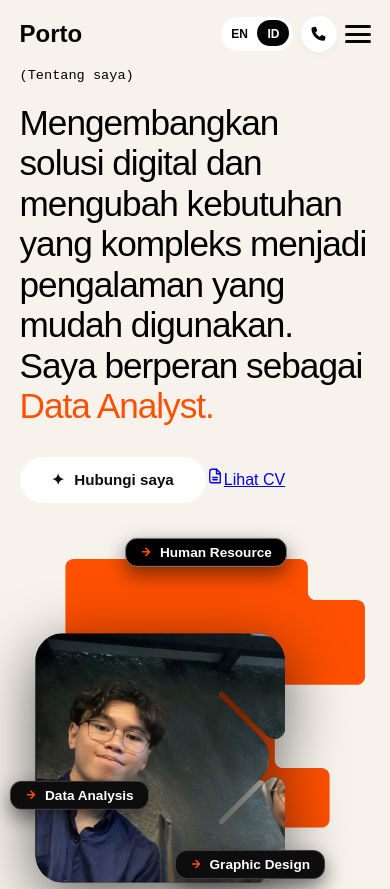
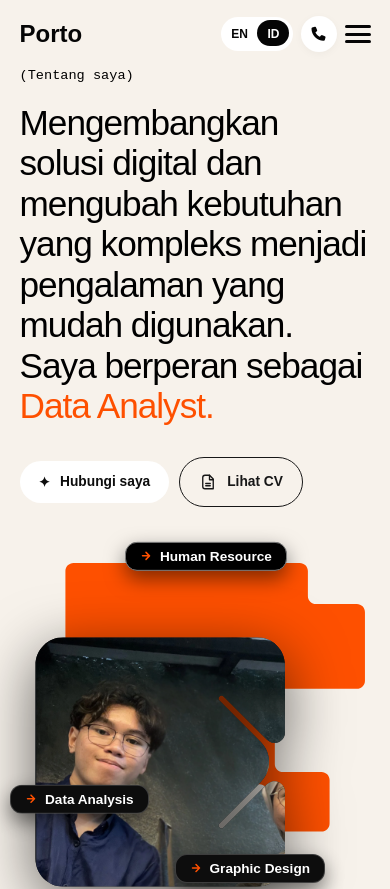
Before and after one commit to Darren0099/Raffli-dev, a Next.js app: page / in a window 390 px wide. Shown: the top 889 px of the page. Built offline with nearby package versions, Linux system fonts and the light colour scheme.

Commit message:
style: responsive See CV button beside hero contact link

```diff
--- a/app/styles/hero.css
+++ b/app/styles/hero.css
@@ -229,3 +229,44 @@
     height: 300px;
   }
 }
+/* Paired hero calls-to-action: contact and role-specific CV */
+.hero-cta-group {
+  display: flex;
+  align-items: center;
+  flex-wrap: wrap;
+  gap: 14px;
+}
+
+.see-cv-btn {
+  display: inline-flex;
+  align-items: center;
+  justify-content: center;
+  gap: 10px;
+  padding: 14px 30px;
+  min-height: 50px;
+  border-radius: 30px;
+  border: 1.5px solid #171717;
+  color: #171717;
+  background: transparent;
+  font-size: 0.95rem;
+  font-weight: 700;
+  text-decoration: none;
+  transition: background-color .25s ease, color .25s ease, transform .25s ease;
+}
+
+.see-cv-btn:hover {
+  background: #171717;
+  color: #fff;
+  transform: translateY(-2px);
+}
+
+.see-cv-btn:focus-visible,
+.get-in-touch-btn:focus-visible {
+  outline: 3px solid #FE5000;
+  outline-offset: 3px;
+}
+
+@media (max-width: 480px) {
+  .hero-cta-group { gap: 10px; }
+  .see-cv-btn, .get-in-touch-btn { padding: 13px 19px; font-size: .86rem; }
+}
```
